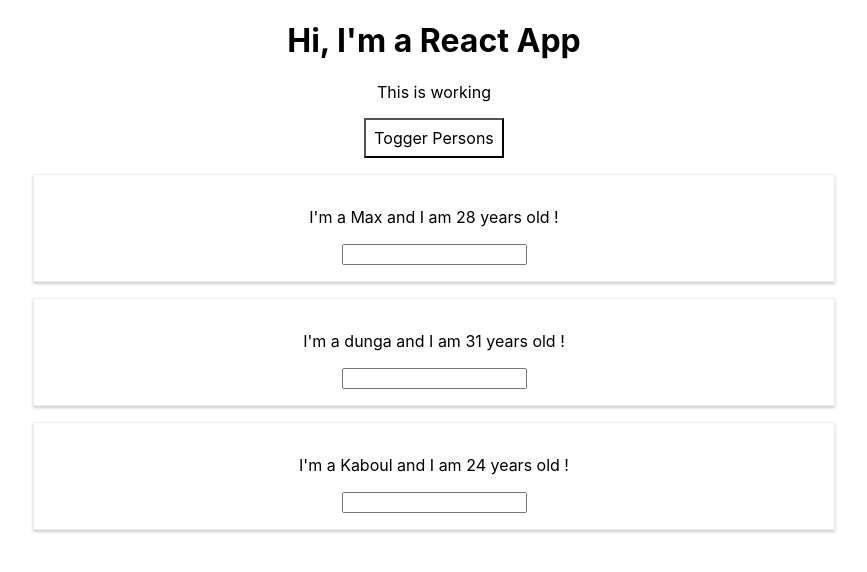
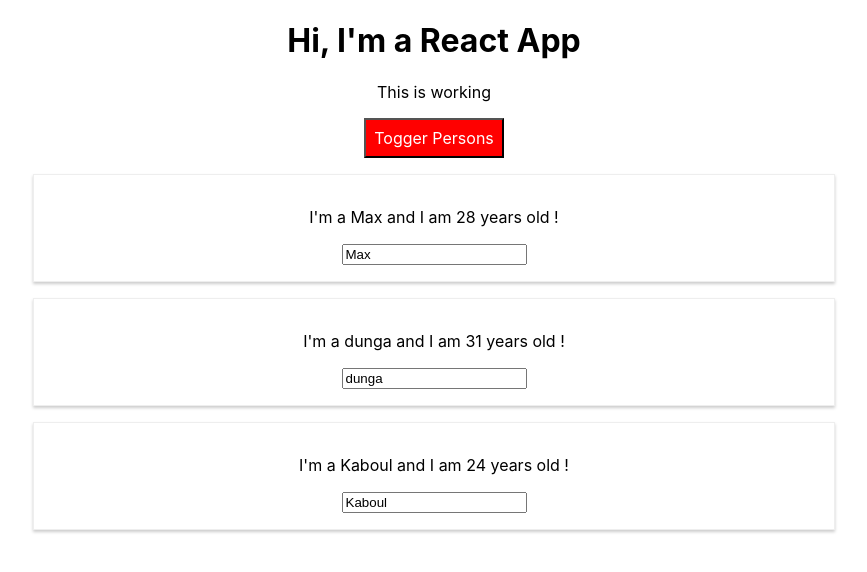
Before and after one commit to jkuler/ReactJs, a React (Create React App) app: page / in a window 1280 px wide. Both pictures are taken after a click on the button "Togger Persons". Shown: the top 572 px of the page, without its empty margins (206-1073 px from the left). Built offline with nearby package versions, Linux system fonts and the light colour scheme.

Commit message:
ejecting react config

```diff
--- a/package.json
+++ b/package.json
@@ -3,6 +3,7 @@
   "version": "0.1.0",
   "private": true,
   "dependencies": {
+    "radium": "^0.25.2",
     "react": "^16.8.6",
     "react-dom": "^16.8.6",
     "react-scripts": "3.0.1"
--- a/src/App.css
+++ b/src/App.css
@@ -1,3 +1,11 @@
 .App {
   text-align: center;
 }
+
+.red {
+  color: red;
+}
+
+.bold {
+  font-weight: bold;
+}
--- a/src/App.js
+++ b/src/App.js
@@ -1,13 +1,15 @@
-import React, { useState, Component } from 'react';
+import React, { Component } from 'react';
+// import Radium, { StyleRoot } from 'radium';
 import './App.css';
 import Person from './Person/Person';
+
 
 class App extends Component {
   state = {
     persons: [
-      {name: 'Max', age: 28 },
-      {name: 'dunga', age: 31 },
-      {name: 'Kaboul', age: 24 }
+      { id: 'sdefaf', name: 'Max', age: 28 },
+      { id: 'tsefas', name: 'dunga', age: 31 },
+      { id: 'sdeged', name: 'Kaboul', age: 24 }
     ],
     otherState: 'some text here',
     showPersons: false
@@ -25,14 +27,19 @@ class App extends Component {
   //   })
   // }
 
-  nameChangedHandler = (event) => {
-    this.setState({
-      persons: [
-        { id: 'sdefaf', name: 'Max', age: 28 },
-        { id: 'derafas', name: event.target.value, age: 31 },
-        { id: 'sdasdsf',name: 'Kaboul', age: 27 }
-      ],
-    })
+  nameChangedHandler = (event, id) => {
+   const personIndex = this.state.persons.findIndex( p => {
+     return p.id === id;
+   })
+
+   const person = { ...this.state.persons[personIndex] };
+
+   person.name = event.target.value;
+
+   const persons = [...this.state.persons];
+   persons[personIndex] = person;
+
+    this.setState({ persons: persons })
   }
 
   deletePersonHandler = (personIndex) => {
@@ -49,7 +56,8 @@ class App extends Component {
 
   render(){
     const style = {
-      backgroundColor: 'white',
+      backgroundColor: 'green',
+      color: 'white',
       font: 'inherit',
       border: '1xp solid blue',
       padding: '8px',
@@ -65,19 +73,35 @@ class App extends Component {
                return <Person click = {() => this.deletePersonHandler(index)}
                               name={persnObj.name}
                               age={persnObj.age}
-                              key={persnObj.id} />
+                              key={persnObj.id}
+                              changed = {(event) => this.nameChangedHandler(event, persnObj.id)}/>
             })}
         </div>
          );
+
+         style.backgroundColor = 'red';
+
     }
+    // css classes
+
+    let classes = [];
+    if (this.state.persons.length <= 2) {
+      classes.push('red') // classes
+    }
+    if (this.state.persons.length <= 1) {
+      classes.push('bold') // classe red and bold
+    }
+
     return (
+
          <div className="App">
             <h1>Hi, I'm a React App</h1>
-            <p>This is working</p>
+            <p className={classes.join(' ')}>This is working</p>
             <button style={style}
                     onClick={this.togglePersonsHandler}>Togger Persons</button>
             { persons }
          </div>
+
     )
     //  return React.createElement('div', { className: 'App'},
     //                     React.createElement('h1', null, 'I\'m here now'))
--- a/src/Person/Person.js
+++ b/src/Person/Person.js
@@ -7,7 +7,7 @@ const person = (Persn) => {
         <div className="Person">
             <p onClick={Persn.click}>I'm a { Persn.name } and I am { Persn.age } years old !</p>
             <p>{Persn.children}</p>
-            <input type="text" onChange={Persn.changed}  />
+            <input type="text" onChange={Persn.changed} value={Persn.name}  />
         </div>
     )
 }
```
Also changed, not shown: 1 other file (tests, documents, lock files or other folders).
